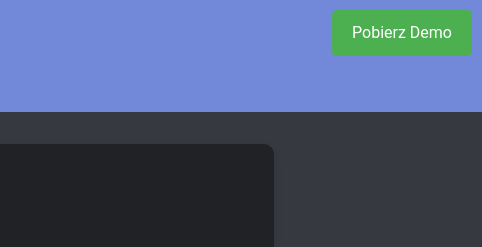
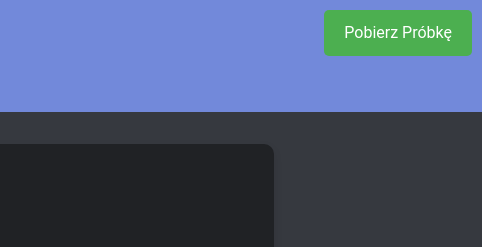
Before and after one commit to bpiont/xd, a plain HTML site: page index.html in a window 1280 px wide. Shown: the top 247 px of the page, 798-1280 px from the left. Drawn offline with Linux system fonts and the light colour scheme.

Commit message:
Update index.html

```diff
--- a/index.html
+++ b/index.html
@@ -9,7 +9,7 @@
 <body>
     <header>
         <img src="cbot.png" alt="Logo CustomBot">
-        <a href="sciezka/do/pliku.zip" class="download-button">Pobierz Demo</a>
+        <a href="sciezka/do/pliku.zip" class="download-button">Pobierz Próbkę</a>
     </header>
 
     <section class="description-section fade-in-section">
```
